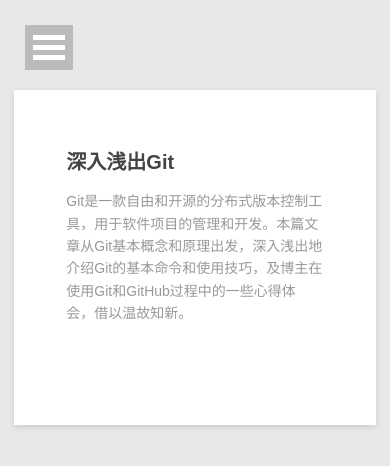
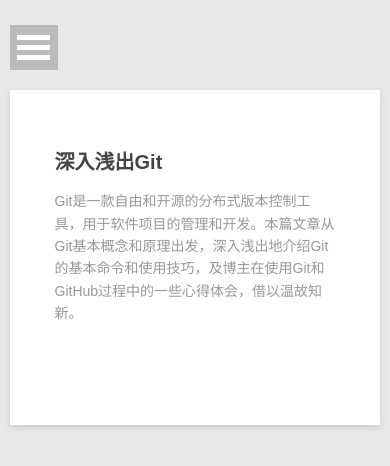
Before and after one commit to chengshiwen/chengshiwen.github.io, a Jekyll site: the page built from article.html, in a window 390 px wide. Shown: the top 466 px of the page. Built offline with Jekyll 4.4.1, drawn with Linux system fonts in a browser that asks for light colours; Markdown is read by kramdown in place of the engine named in the settings.

Commit message:
Fix bug: backtotop index is selected when menu index equal 0; Modify menubar style

```diff
--- a/assets/css/default.css
+++ b/assets/css/default.css
@@ -89,7 +89,7 @@
 
 @media screen and (max-width: 750px) {
     body {font-size:14px;}
-    #content {width:93%;margin:90px auto 50px;}
+    #content {width:95%;margin:90px auto 50px;}
 
     h2 {font-size:20px;}
     h3 {font-size:16px;}
@@ -106,10 +106,10 @@
 }
 
 @media screen and (max-width: 1100px) {
-    #content {width:93%;margin:90px auto 50px;}
+    #content {width:95%;margin:90px auto 50px;}
     #menuIndex {display:none;}
     .sidenav {display:none;}
-    .entry {float:none;width:auto;}
+    .entry {float:none;width:auto;padding:30px 20px;}
     .index-content .artical-list {width:85%;}
 }
 
--- a/assets/css/dl-menuwrapper.css
+++ b/assets/css/dl-menuwrapper.css
@@ -27,6 +27,13 @@
     -webkit-perspective-origin: 50% 200%;
     -moz-perspective-origin: 50% 200%;
     perspective-origin: 50% 200%;
+}
+
+@media screen and (max-width: 1100px) {
+    .dl-menuwrapper {
+        position: absolute;
+        left: 2.5%;
+    }
 }
 
 .dl-menuwrapper button {
--- a/assets/js/post.js
+++ b/assets/js/post.js
@@ -166,8 +166,10 @@
                                 }
                             }
                         }
-                        $('#menuIndex li').removeClass('on');
-                        $('#menuIndex li').eq(index-1).addClass('on');
+                        if (index > 0) {
+                            $('#menuIndex li').removeClass('on');
+                            $('#menuIndex li').eq(index-1).addClass('on');
+                        }
                     });
                 });
 
```
